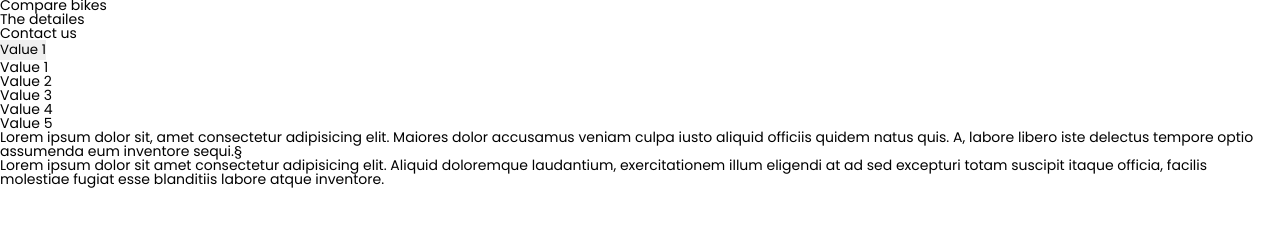
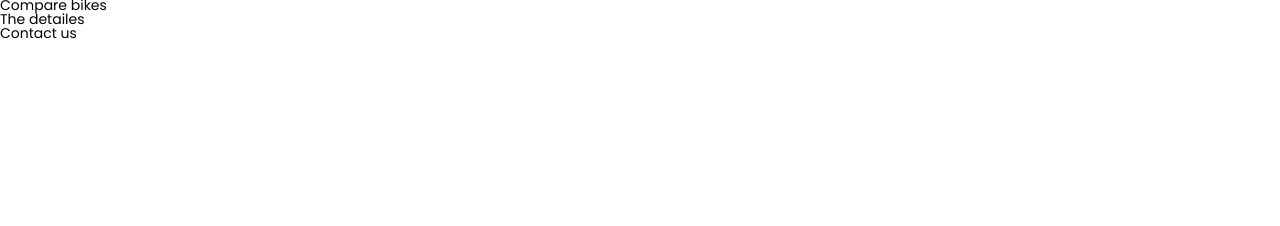
Before and after one commit to MxxPxn/landing_page, a website: page index.html in a window 1280 px wide. Shown: the part 442-668 px from the top of the page. Drawn offline with Linux system fonts and the light colour scheme.

Commit message:
add js and remove test code

```diff
--- a/index.html
+++ b/index.html
@@ -8,7 +8,7 @@
     <link rel="preconnect" href="https://fonts.gstatic.com" crossorigin>
     <link href="https://fonts.googleapis.com/css2?family=Figtree:ital,wght@0,300..900;1,300..900&family=Poppins:wght@400;500;600;700&display=swap" rel="stylesheet">
     <link rel="stylesheet" href="css/style.css">
-    <script src="./js/app.js" defer></script>
+    <script src="js/app.js" defer></script>
 
     <title>Landing page</title>
 </head>
@@ -92,21 +92,6 @@
 
     <footer class="footer">
 
-        <div class="dropdown dropdown--active">
-        <button class="dropdown__trigger">Value 1</button>
-
-            <div class="dropdown__content">
-                <ul class="content">
-                    <li>Value 1</li>
-                    <li>Value 2</li>
-                    <li>Value 3</li>
-                    <li>Value 4</li>
-                    <li>Value 5</li>
-                </ul>
-            </div>
-        </div>
-        <p>Lorem ipsum dolor sit, amet consectetur adipisicing elit. Maiores dolor accusamus veniam culpa iusto aliquid officiis quidem natus quis. A, labore libero iste delectus tempore optio assumenda eum inventore sequi.§</p>
-        <p>Lorem ipsum dolor sit amet consectetur adipisicing elit. Aliquid doloremque laudantium, exercitationem illum eligendi at ad sed excepturi totam suscipit itaque officia, facilis molestiae fugiat esse blanditiis labore atque inventore.</p>
     </footer>
 </body>
 </html>
```
